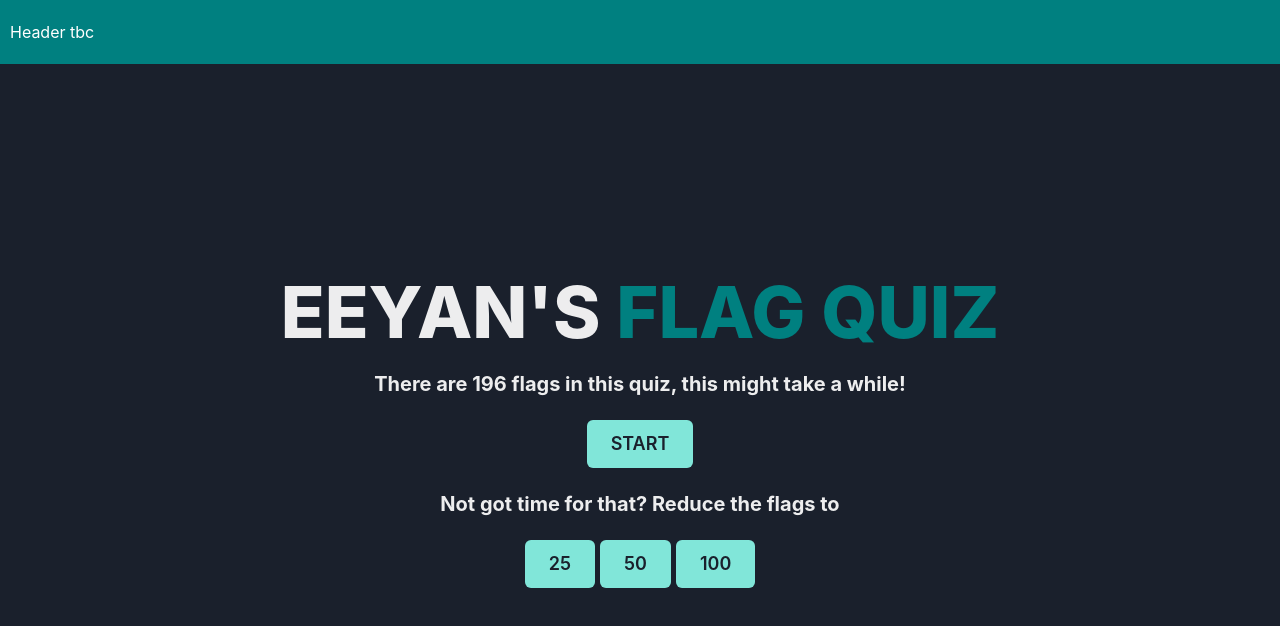
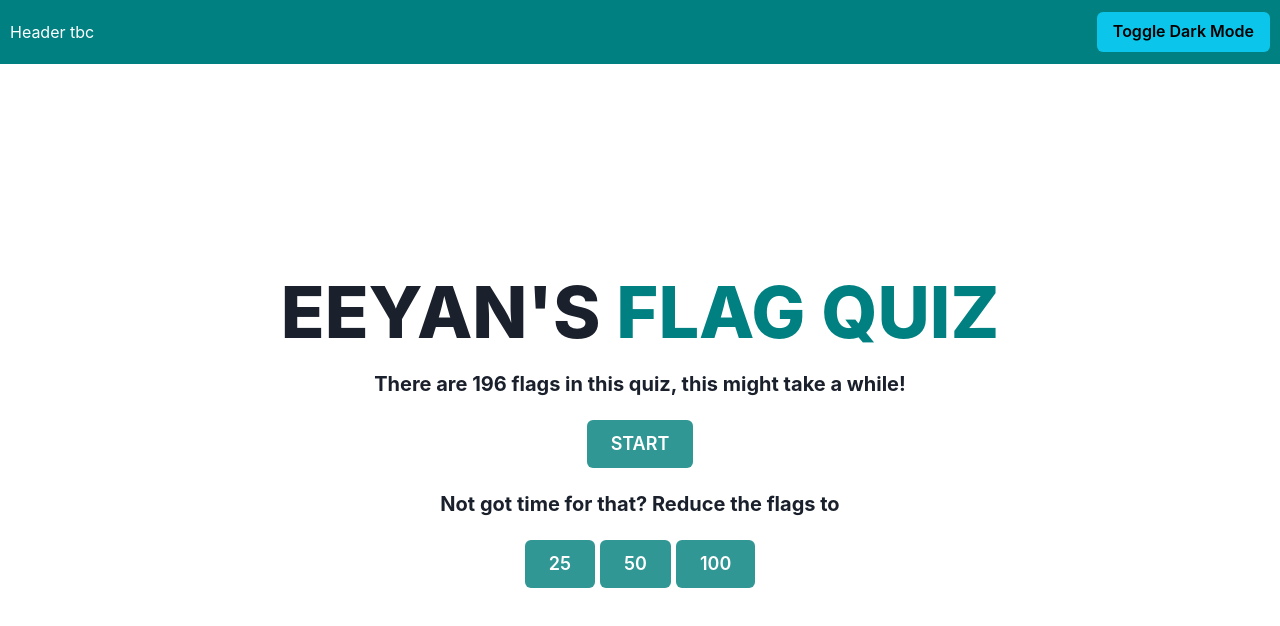
Before and after one commit to Eeeeeeeeeeeeen/flag-quiz, a Next.js app: page / in a window 1280 px wide. Shown: the top 626 px of the page. Built offline with nearby package versions, Linux system fonts and the light colour scheme.

Commit message:
Added toggle

```diff
--- a/pages/index.js
+++ b/pages/index.js
@@ -1,4 +1,4 @@
-import { Box, Center, Flex, Grid, HStack, Stack, Text } from "@chakra-ui/react";
+import { Box, Button, Center, Flex, Grid, HStack, Spacer, Stack, Text, useColorMode } from "@chakra-ui/react";
 import Head from "next/head";
 import { useEffect, useState } from "react";
 import Game from "../components/Game";
@@ -7,6 +7,7 @@ const fetcher = (...args) => fetch(...args).then((res) => res.json());
 
 export default function Home() {
   const [data, setData] = useState()
+  const { toggleColorMode } = useColorMode()
 
   useEffect(() => {
     fetch("Countries.json")
@@ -23,9 +24,11 @@ export default function Home() {
 
       <Grid h="100vh" templateRows="4rem 1fr">
         <Box as="header" backgroundColor="teal">
-          <HStack m="0 10px" height="100%">
+          <Flex m="0 10px" height="100%" alignItems="center">
             <Text as="span" textColor="white">Header tbc</Text>
-          </HStack>
+            <Spacer />
+            <Button colorScheme="cyan" onClick={toggleColorMode}>Toggle Dark Mode</Button>
+          </Flex>
         </Box>
 
         <Flex as="main" flexDirection="column" justifyContent="center">
--- a/theme.js
+++ b/theme.js
@@ -3,8 +3,8 @@
 import { extendTheme } from "@chakra-ui/react"
 // 2. Add your color mode config
 const config = {
-    initialColorMode: "dark",
-    useSystemColorMode: false,
+    initialColorMode: "light",
+    useSystemColorMode: true,
 }
 // 3. extend the theme
 const theme = extendTheme({ config })
```
